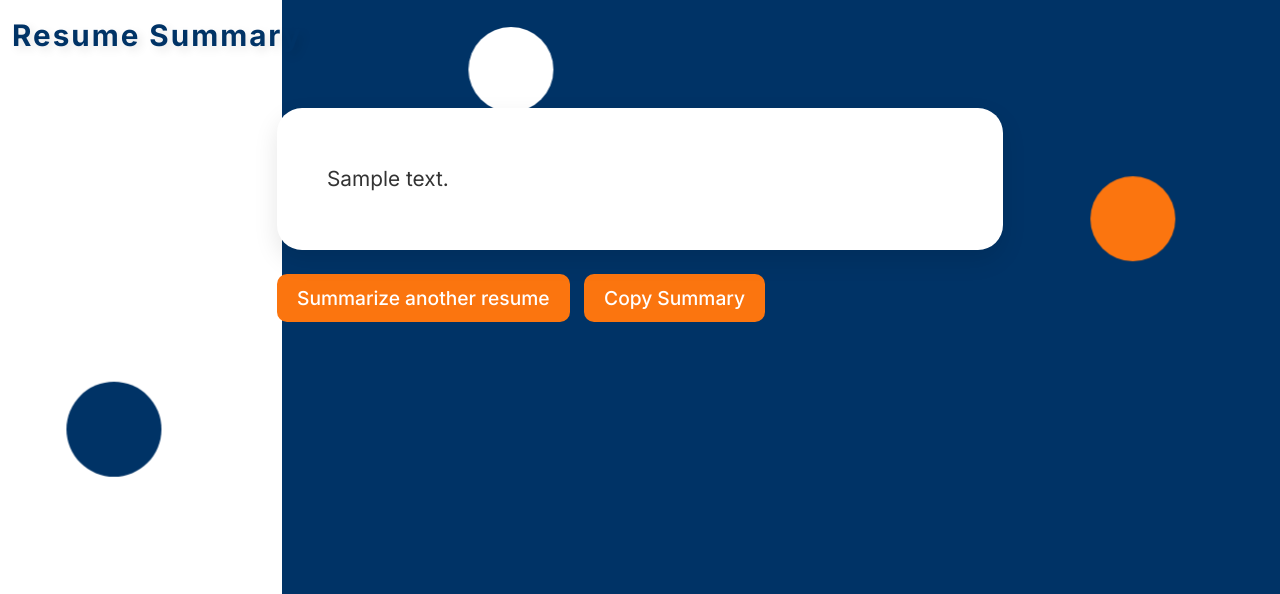
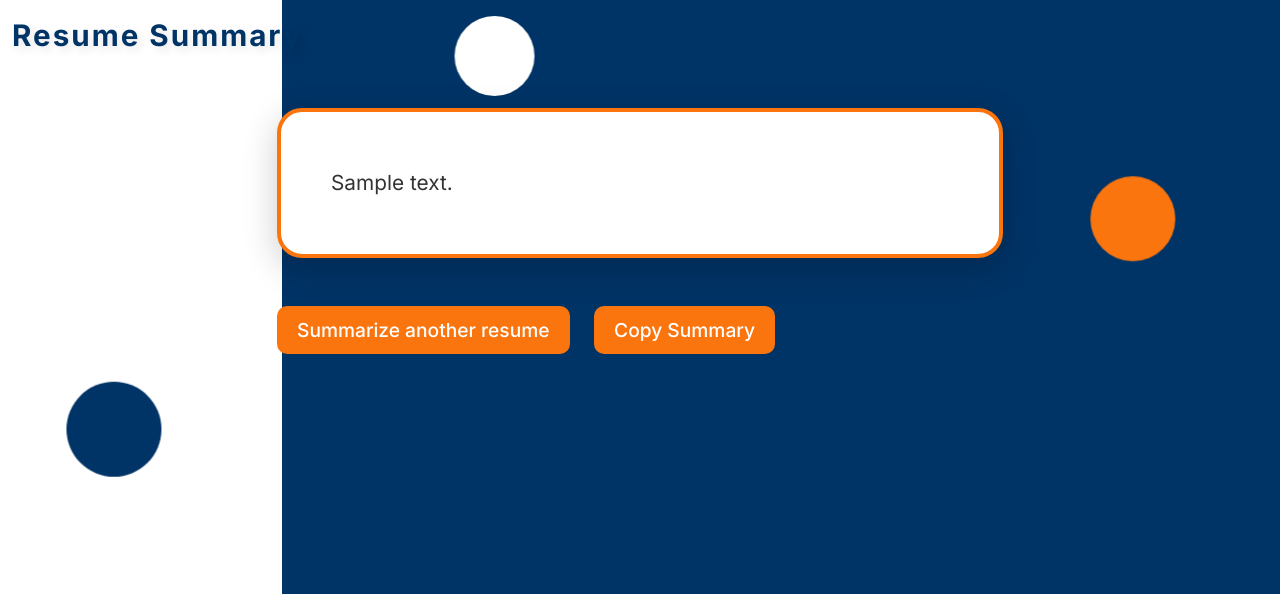
Before and after one commit to KhaledAlrashi1/Resume-Summarizer, a Flask app: template templates/summary.html in a window 1280 px wide. Shown: the top 594 px of the page. Run offline with Flask 3, Linux system fonts and the light colour scheme; the template is opened without the code that fills it: most values are stand-ins (such as "Sample title", 1, 10 or a date in 2020); parts of the project's set-up code (start-up, migrations or seed data) failed here and were passed over.

Commit message:
small changes: (upload new images and change the UI/UX slightly).
Signed-off-by: KhaledAlrashidi1 <alrashidi.kha@gmail.com>

```diff
--- a/templates/summary.html
+++ b/templates/summary.html
@@ -89,14 +89,14 @@
 
         .abstract-shape-4 {
             position: absolute;
-            bottom: 86%;
+            bottom: 88%;
             left: 35%;
-            width: 85px;
-            height: 85px;
+            width: 80px;
+            height: 80px;
             background-color: #ffffff;
             border-radius: 50%;
             z-index: 0;
-            animation: moveShape4 8s infinite alternate ease-in-out;
+            animation: moveShape4 6s infinite alternate ease-in-out;
         }
         /* Orange horizontal line */
         .Orange-line {
@@ -133,9 +133,9 @@
 
         .card {
             padding: 50px;
-            border: none;
+            border: 4px solid #fb750f; /* Add a subtle orange border for contrast */
             border-radius: 25px;
-            box-shadow: 0 10px 25px rgba(0, 0, 0, 0.1);
+            box-shadow: 0 10px 35px rgba(0, 0, 0, 0.2); /* Increase shadow for more emphasis */
             background-color: #ffffff;
             color: #333333;
             font-size: 1.01rem;
@@ -158,7 +158,7 @@
             padding: 10px 20px;
             font-size: 1.2rem;
             transition: background-color 0.3s, box-shadow 0.3s;
-            margin-right: 10px; /* Space between buttons */
+            margin-right: 20px; /* Space between buttons */
             color: white; /* Make text white */
         }
 
@@ -214,7 +214,7 @@
             </div>
 
             <!-- Buttons container -->
-            <div class="mt-4">
+            <div class="mt-5">
                 <a href="/" class="btn btn-primary btn-lg">Summarize another resume</a>
                 <!-- Copy Button -->
                 <button id="copyButton" class="btn btn-copy btn-lg">Copy Summary</button>
```
Also changed, not shown: images/index_page.png (renamed from images/index.png), images/summary.png (deleted), images/summary_page.png (added).
